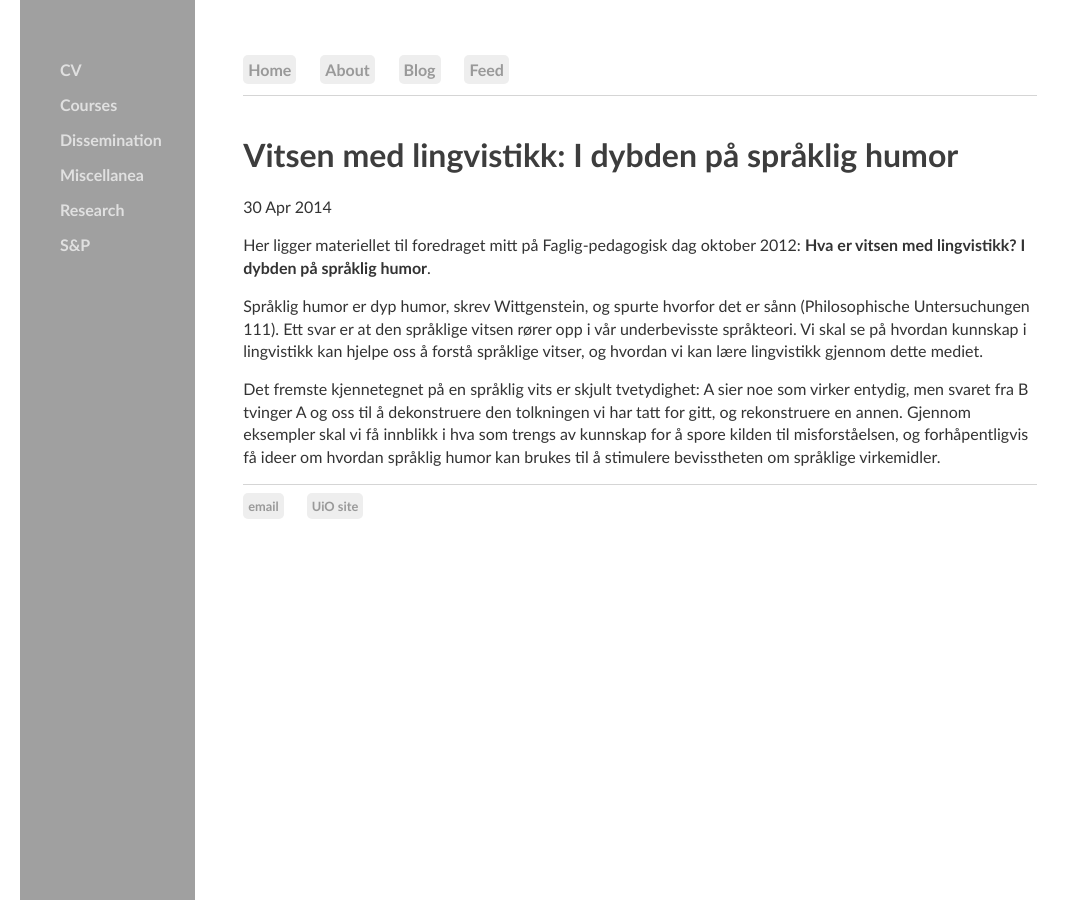
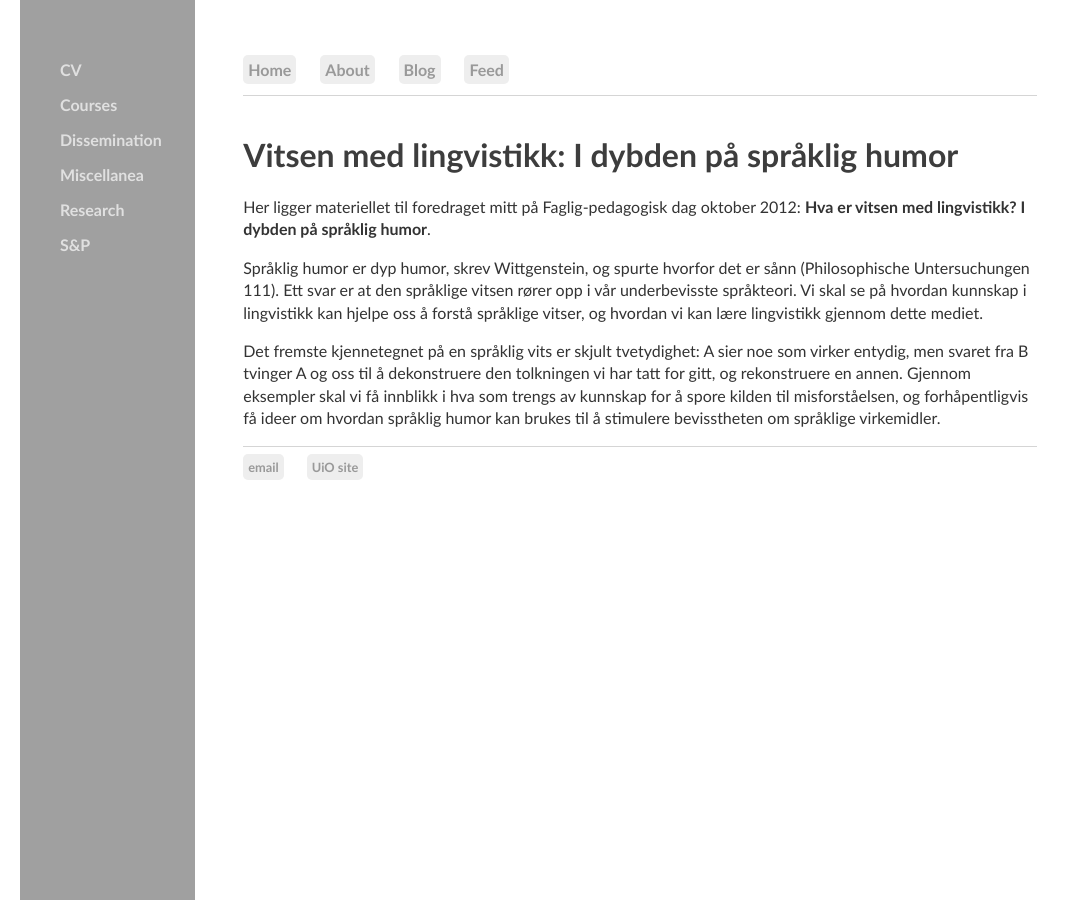
Before and after one commit to kjelljs/kjelljs.github.io, a Jekyll site: the page built from dissemination/vitsen.html, in a window 1280 px wide. Shown: the whole page, without its empty margins (0-1072 px from the left). Built offline with Jekyll 4.4.1, drawn with Linux system fonts in a browser that asks for light colours.

Commit message:
Update vitsen.html

```diff
--- a/dissemination/vitsen.html
+++ b/dissemination/vitsen.html
@@ -1,7 +1,6 @@
 ---
 layout: post
 title: "Vitsen med lingvistikk: I dybden på språklig humor"
-date: 2014-04-30
 ---
 <style>
 figure {
```
